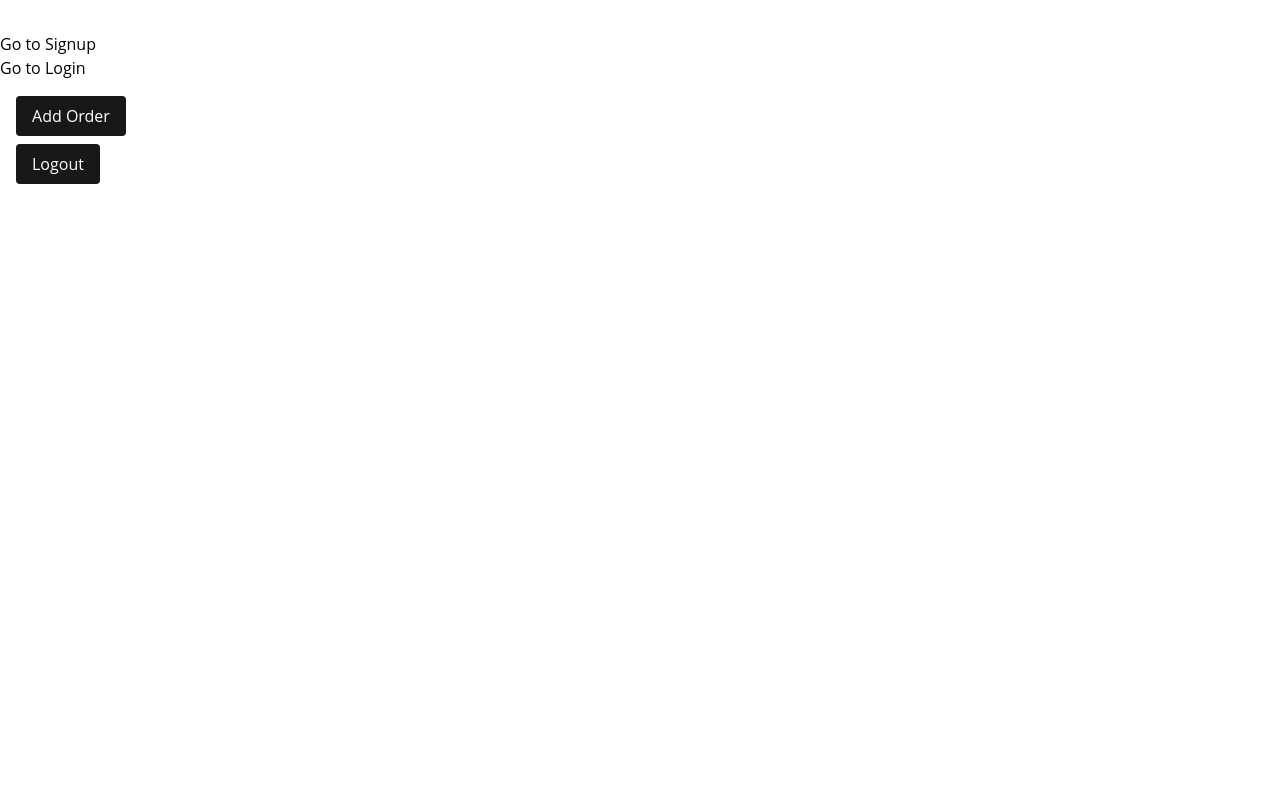
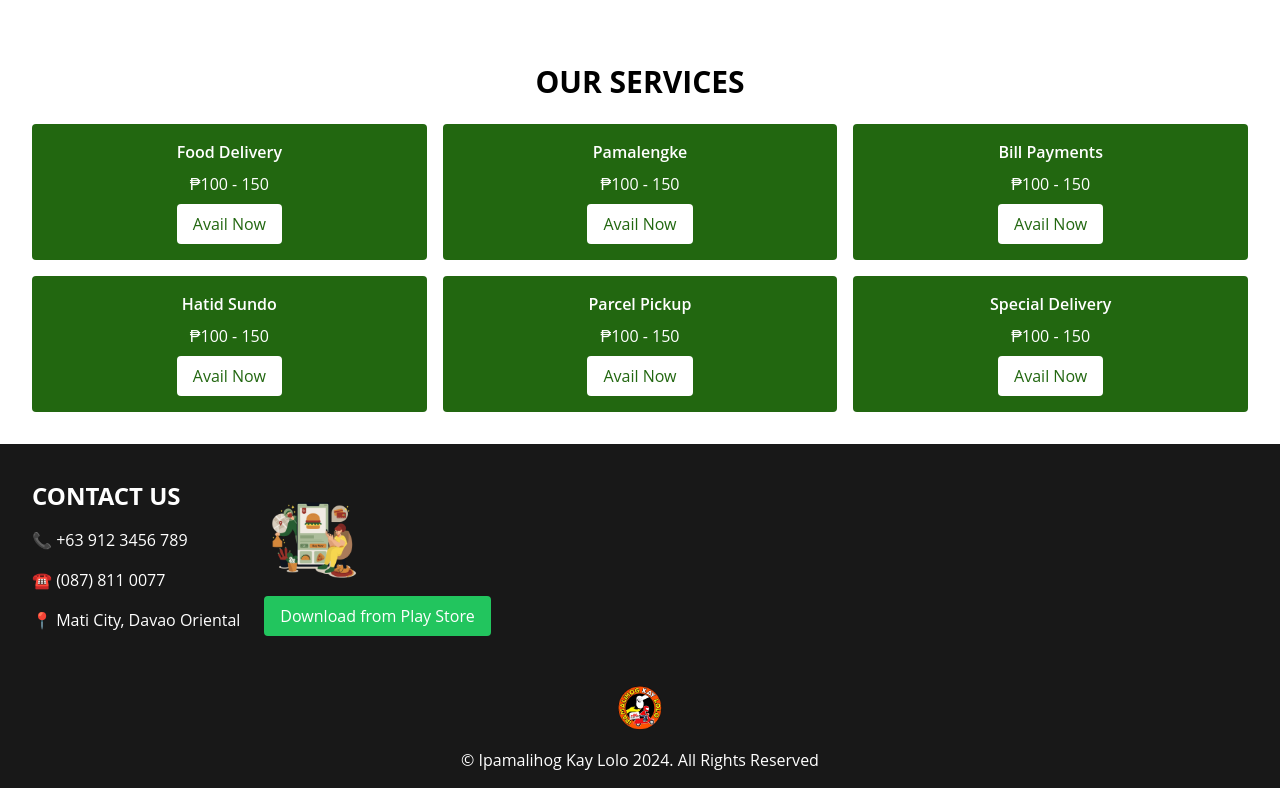
Before and after one commit to itzzmerov/ikl-delivery, a React (Create React App) app: page / in a window 1280 px wide. Shown: the part 1160-1952 px from the top of the page. Before the commit the page ends 1360 px from the top, so only its background shows below. Built offline with nearby package versions, Linux system fonts and the light colour scheme; no server answers; sample sign-in values are in the browser's storage.

Commit message:
Added Contact Us, Footer, and Services

```diff
--- a/src/components/LandingPage.jsx
+++ b/src/components/LandingPage.jsx
@@ -8,6 +8,9 @@
 import HeroSection from './LandingPage/Hero/Hero';
 import FeaturedServices from './LandingPage/FeaturedServices/FeaturedServices';
 import AboutSection from './LandingPage/AboutUs/AboutUs';
+import Services from './LandingPage/OurServices/Services';
+import ContactUs from './LandingPage/ContactUs/ContactUs';
+import Footer from './LandingPage/Footer/Footer';
 
 
 const LandingPage = () => {
@@ -41,6 +44,9 @@
             <HeroSection />
             <FeaturedServices />
             <AboutSection />
+            <Services />
+            <ContactUs />
+            <Footer />
 
             <Link to="/register/">Go to Signup</Link> <br />
             <Link to="/login">Go to Login</Link>
--- a/src/components/LandingPage/ContactUs/ContactUs.jsx
+++ b/src/components/LandingPage/ContactUs/ContactUs.jsx
@@ -0,0 +1,19 @@
+import React from 'react';
+import downloadImg from '../../../images/download-img.png';
+
+const ContactUs = () => (
+    <section className="bg-[#181818] text-white p-8 text-center md:text-left flex flex-col md:flex-row items-center" id="contact">
+        <div className="space-y-4">
+            <h2 className="text-2xl font-bold">CONTACT US</h2>
+            <p>📞 +63 912 3456 789</p>
+            <p>☎️ (087) 811 0077</p>
+            <p>📍 Mati City, Davao Oriental</p>
+        </div>
+        <div className="mt-4 md:ml-6">
+            <img src={downloadImg} alt="Download App" className="w-24 h-24" />
+            <button className="bg-green-500 text-white px-4 py-2 rounded mt-2">Download from Play Store</button>
+        </div>
+    </section>
+);
+
+export default ContactUs;
--- a/src/components/LandingPage/Footer/Footer.jsx
+++ b/src/components/LandingPage/Footer/Footer.jsx
@@ -0,0 +1,11 @@
+import React from 'react';
+import logo from '../../../images/logo.png';
+
+const Footer = () => (
+  <footer className="bg-[#181818] text-white p-4 text-center">
+    <img src={logo} alt="Logo" className="w-12 h-12 mx-auto mb-4" />
+    <p>© Ipamalihog Kay Lolo 2024. All Rights Reserved</p>
+  </footer>
+);
+
+export default Footer;
--- a/src/components/LandingPage/OurServices/Services.jsx
+++ b/src/components/LandingPage/OurServices/Services.jsx
@@ -0,0 +1,27 @@
+import React from 'react';
+
+const serviceItems = [
+    { name: 'Food Delivery', price: '₱100 - 150' },
+    { name: 'Pamalengke', price: '₱100 - 150' },
+    { name: 'Bill Payments', price: '₱100 - 150' },
+    { name: 'Hatid Sundo', price: '₱100 - 150' },
+    { name: 'Parcel Pickup', price: '₱100 - 150' },
+    { name: 'Special Delivery', price: '₱100 - 150' }
+];
+
+const Services = () => (
+    <section className="bg-white p-8 text-center" id="services">
+        <h2 className="text-3xl font-bold mb-6">OUR SERVICES</h2>
+        <div className="grid grid-cols-1 md:grid-cols-3 gap-4">
+            {serviceItems.map((service, index) => (
+                <div key={index} className="bg-[#226710] text-white p-4 rounded text-center space-y-2">
+                    <h3 className="font-semibold">{service.name}</h3>
+                    <p>{service.price}</p>
+                    <button className="bg-white text-[#226710] px-4 py-2 rounded">Avail Now</button>
+                </div>
+            ))}
+        </div>
+    </section>
+);
+
+export default Services;
```
